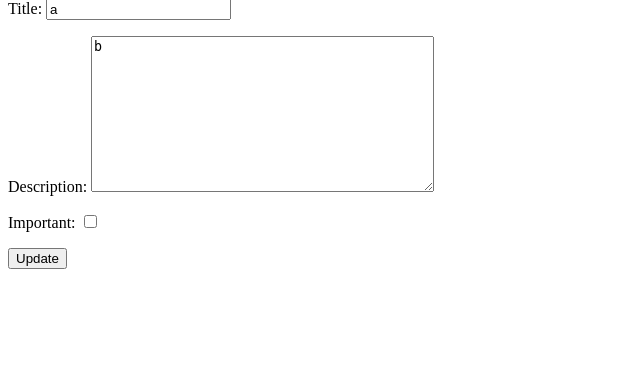
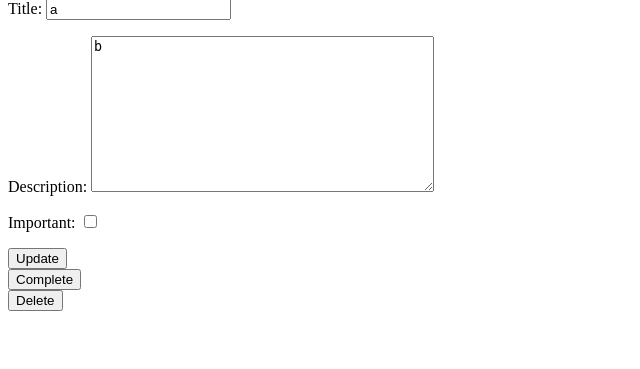
Before and after one commit to daaguirre0215/dj-aut-crud, a Django app: page /tasks/7/ in a window 1280 px wide. Shown: the part 227-596 px from the top of the page, without its empty margins (0-640 px from the left). Run offline with Django 4.2, Linux system fonts and the light colour scheme; a user stored in the database is signed in; data comes from the database, SQL or seed files in the repository; both versions use the stored data as it was after the commit.

Commit message:
Agregamos la funcion de completar task

```diff
--- a/djangocrud/urls.py
+++ b/djangocrud/urls.py
@@ -33,6 +33,6 @@ urlpatterns = [
     path('task/', views.tasks, name='task'),
     path('tasks/<int:task_id>/', views.task_detail, name='task_detail'),#Definimos una URL con parametros dinamicos
     path('404/', TemplateView.as_view(template_name='404.html'), name='error_404'),
-
+    path('tasks/<int:task_id>/complete/', views.complete_task, name='complete_task'),
 
 ]
--- a/tasks/templates/task_detail.html
+++ b/tasks/templates/task_detail.html
@@ -17,6 +17,20 @@
     </button>
 </form>
 
+<form action="{% url 'complete_task' task.id %}" method="POST">
+    {% csrf_token %}
+    <button>
+        Complete
+    </button>
+</form>
+
+<form action="{% url 'complete_task' task.id %}" method="POST">
+    {% csrf_token %}
+    <button>
+        Delete
+    </button>
+</form>
+
 
 
 
--- a/tasks/templates/tasks.html
+++ b/tasks/templates/tasks.html
@@ -1,5 +1,5 @@
 {% extends 'base.html' %} {% csrf_token %} {% block content %}
-<h1>TAREAS</h1>
+<h1>Task Pending</h1>
 
 <ul>
   {% for task in tasks %}
--- a/tasks/views.py
+++ b/tasks/views.py
@@ -9,7 +9,7 @@ from .forms import TaskForm
 from .models import Task
 from django.contrib.auth.decorators import login_required
 from django.http import HttpResponseNotFound, Http404
-
+from django.utils import timezone
 
 
 # Create your views here.
@@ -115,3 +115,11 @@ def task_detail(request, task_id):
         return render(request, 'task_detail.html', {'task': task, 'form': form} )
     except Http404:
         return render(request, '404.html',  status=404)
+
+
+def complete_task(request, task_id):
+    task= get_object_or_404(Task, pk=task_id, user=request.user)
+    if request.method == 'POST':
+        task.datecompleted = timezone.now()
+        task.save()
+    return redirect('tasks')
```
Also changed, not shown: tasks/templates/create_task.html (+5 -5 lines), db.sqlite3.
